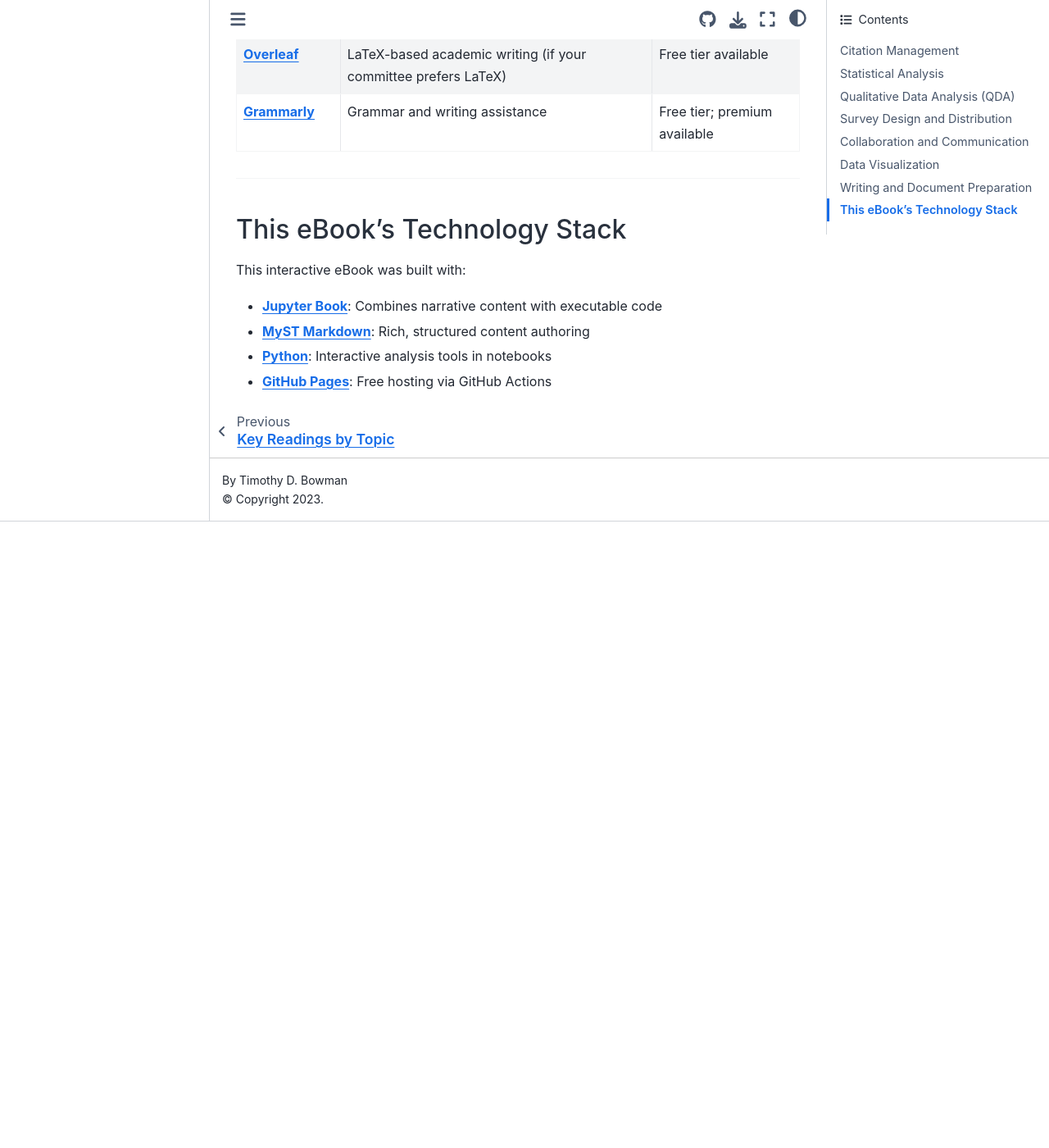
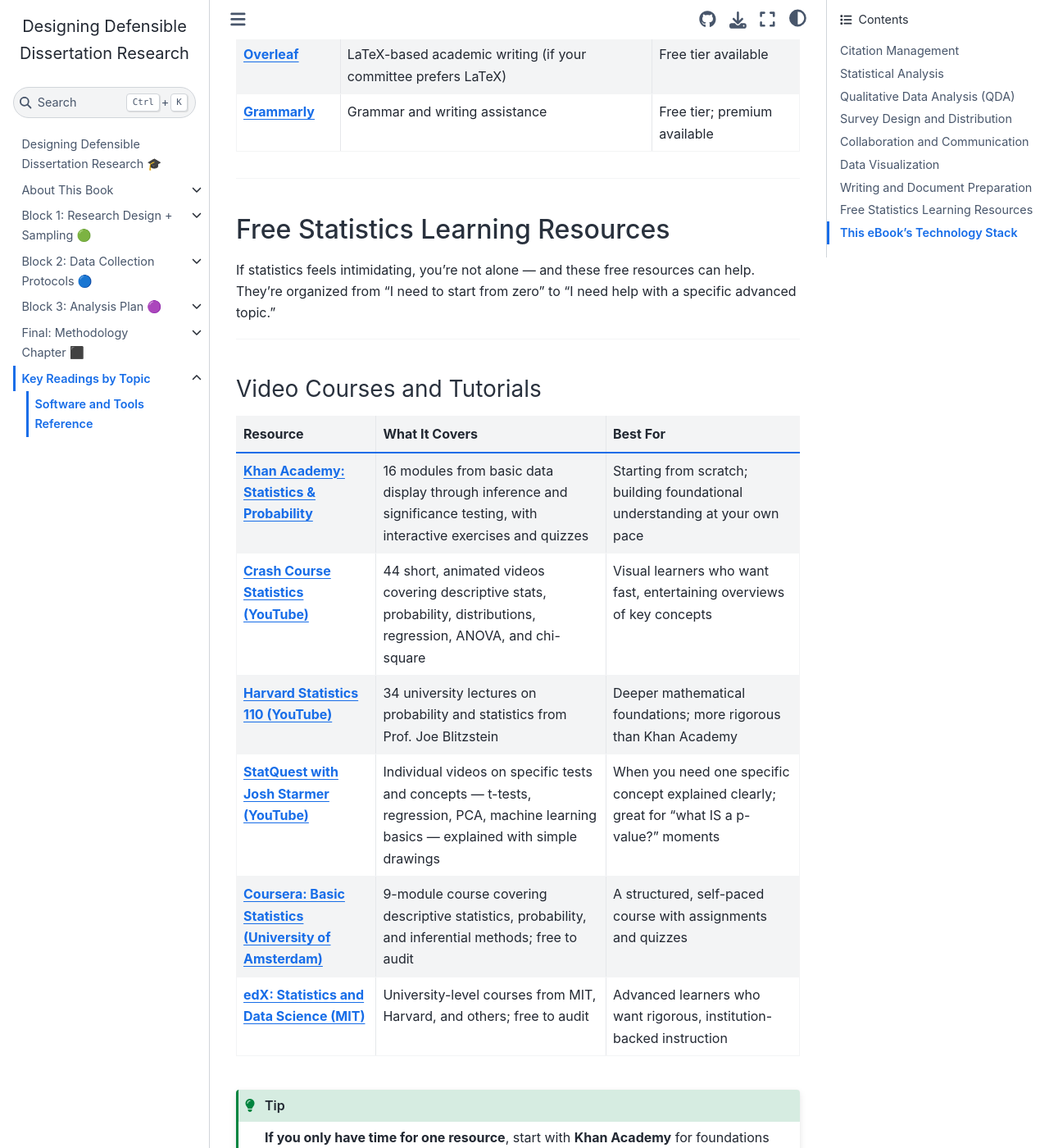
Before and after one commit to tdbowman/lis971-ebook, a Jupyter Book: the page built from resources/software-tools.md, in a window 1280 px wide and 1400 px high, scrolled down 2922 px. Shown: the whole window at 82% size. Built offline with Jupyter Book 1.0.4 settings and Sphinx 7.4.7 and the Sphinx Book theme 1.1.4, drawn with Linux system fonts in a browser that asks for light colours; pages that are not in the unit, such as notebooks, are missing from menus; before the commit the page ends 3558 px from its top, so only the background shows below that; some of the changed text lies outside the part shown.

Commit message:
updatae resources

````diff
--- a/resources/software-tools.md
+++ b/resources/software-tools.md
@@ -86,6 +86,71 @@ SPSS is available through the DU Virtual Lab at [remoteapp.dom.edu](http://remot
 
 ---
 
+## Free Statistics Learning Resources
+
+If statistics feels intimidating, you're not alone — and these free resources can help. They're organized from "I need to start from zero" to "I need help with a specific advanced topic."
+
+---
+
+### Video Courses and Tutorials
+
+| Resource | What It Covers | Best For |
+|----------|---------------|----------|
+| **[Khan Academy: Statistics & Probability](https://www.khanacademy.org/math/statistics-probability)** | 16 modules from basic data display through inference and significance testing, with interactive exercises and quizzes | Starting from scratch; building foundational understanding at your own pace |
+| **[Crash Course Statistics (YouTube)](https://www.youtube.com/playlist?list=PL8dPuuaLjXtNM_Y-bUAhblSAdWRnmR9eR)** | 44 short, animated videos covering descriptive stats, probability, distributions, regression, ANOVA, and chi-square | Visual learners who want fast, entertaining overviews of key concepts |
+| **[Harvard Statistics 110 (YouTube)](https://www.youtube.com/playlist?list=PL2SOU6wwxB0uwwH80KTQ6ht66KWxbzTIo)** | 34 university lectures on probability and statistics from Prof. Joe Blitzstein | Deeper mathematical foundations; more rigorous than Khan Academy |
+| **[StatQuest with Josh Starmer (YouTube)](https://www.youtube.com/c/joshstarmer)** | Individual videos on specific tests and concepts — t-tests, regression, PCA, machine learning basics — explained with simple drawings | When you need one specific concept explained clearly; great for "what IS a p-value?" moments |
+| **[Coursera: Basic Statistics (University of Amsterdam)](https://www.coursera.org/learn/basic-statistics)** | 9-module course covering descriptive statistics, probability, and inferential methods; free to audit | A structured, self-paced course with assignments and quizzes |
+| **[edX: Statistics and Data Science (MIT)](https://www.edx.org/learn/statistics)** | University-level courses from MIT, Harvard, and others; free to audit | Advanced learners who want rigorous, institution-backed instruction |
+
+```{tip}
+**If you only have time for one resource**, start with **Khan Academy** for foundations or **StatQuest** for targeted help on specific concepts. Both are free, self-paced, and designed for learners who find statistics intimidating.
+```
+
+---
+
+### Interactive Tools and Calculators
+
+| Resource | What It Does |
+|----------|-------------|
+| **[Seeing Theory (Brown University)](https://seeing-theory.brown.edu/)** | Beautiful interactive visualizations of probability, distributions, regression, and Bayesian inference — helps you *see* what the math is doing |
+| **[G*Power](https://www.psychologie.hhu.de/arbeitsgruppen/allgemeine-psychologie-und-arbeitspsychologie/gpower)** | Free desktop software (Windows/Mac) for power analysis and sample size calculation; widely cited in social science research |
+| **[WolframAlpha](https://www.wolframalpha.com/)** | Type natural-language statistics questions ("standard deviation of 3, 5, 7, 9, 11") and get instant answers with step-by-step solutions |
+| **[Social Science Statistics](https://www.socscistatistics.com/)** | Free online calculators for t-tests, chi-square, ANOVA, correlation, effect sizes, and more — just enter your numbers |
+| **[JASP](https://jasp-stats.org/)** | Free, open-source desktop statistics software with a point-and-click interface similar to SPSS; supports both frequentist and Bayesian analysis |
+| **[jamovi](https://www.jamovi.org/)** | Free, open-source statistics software built on R with a spreadsheet-style interface; designed for researchers who want power without coding |
+
+---
+
+### Written References and Guides
+
+| Resource | What It Covers |
+|----------|---------------|
+| **[Statology](https://www.statology.org/)** | Clear, concise written guides on individual statistical concepts and tests — searchable by topic |
+| **[Statistics by Jim](https://statisticsbyjim.com/)** | Blog-style explanations of hypothesis testing, regression, ANOVA, and assumptions, written in accessible language |
+| **[STHDA: Statistical Tools for High-Throughput Data Analysis](http://www.sthda.com/english/)** | Step-by-step R tutorials for common statistical tests with example code and output |
+| **[Laerd Statistics](https://statistics.laerd.com/)** | Detailed guides on choosing and running tests in SPSS; some free content, full access requires subscription |
+| **[UCLA OARC Statistical Methods and Data Analytics](https://stats.oarc.ucla.edu/)** | Annotated output guides for SPSS, R, Stata, SAS; "how do I interpret this output?" for nearly every common test |
+| **[OpenIntro Statistics (free textbook)](https://www.openintro.org/book/os/)** | Complete, free, downloadable statistics textbook with datasets and exercises; used in many university courses |
+
+---
+
+### Research Methods Resources for LIS
+
+| Resource | What It Covers |
+|----------|---------------|
+| **[SAGE Research Methods](https://methods.sagepub.com/)** | Comprehensive database of methodology articles, case studies, and datasets; accessible through DU library |
+| **[Research Methods Knowledge Base (Trochim)](https://conjointly.com/kb/)** | Free online textbook covering the full research process — design, measurement, sampling, analysis, and validity |
+| **[Pew Research Center: Methods](https://www.pewresearch.org/methods/)** | Practical articles on survey methodology, sampling, and data quality from one of the most respected survey organizations |
+
+```{admonition} A Note on Using These Resources
+:class: note
+These resources supplement — but do not replace — your course readings and the statistics section of this eBook. When you encounter a concept you don't understand, try looking it up on StatQuest or Khan Academy for a different explanation. Often, hearing the same idea explained two different ways is what makes it click.
+```
+
+---
+
+
 ## This eBook's Technology Stack
 
 This interactive eBook was built with:
````
